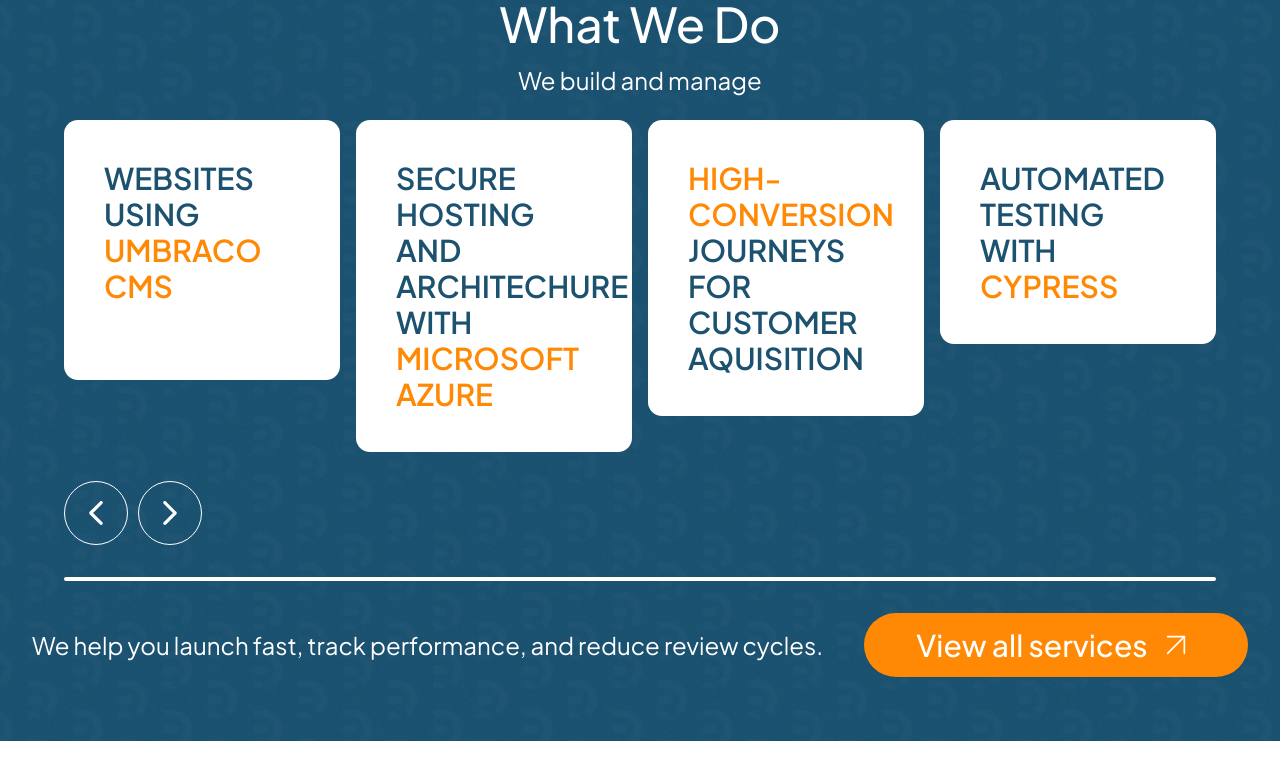
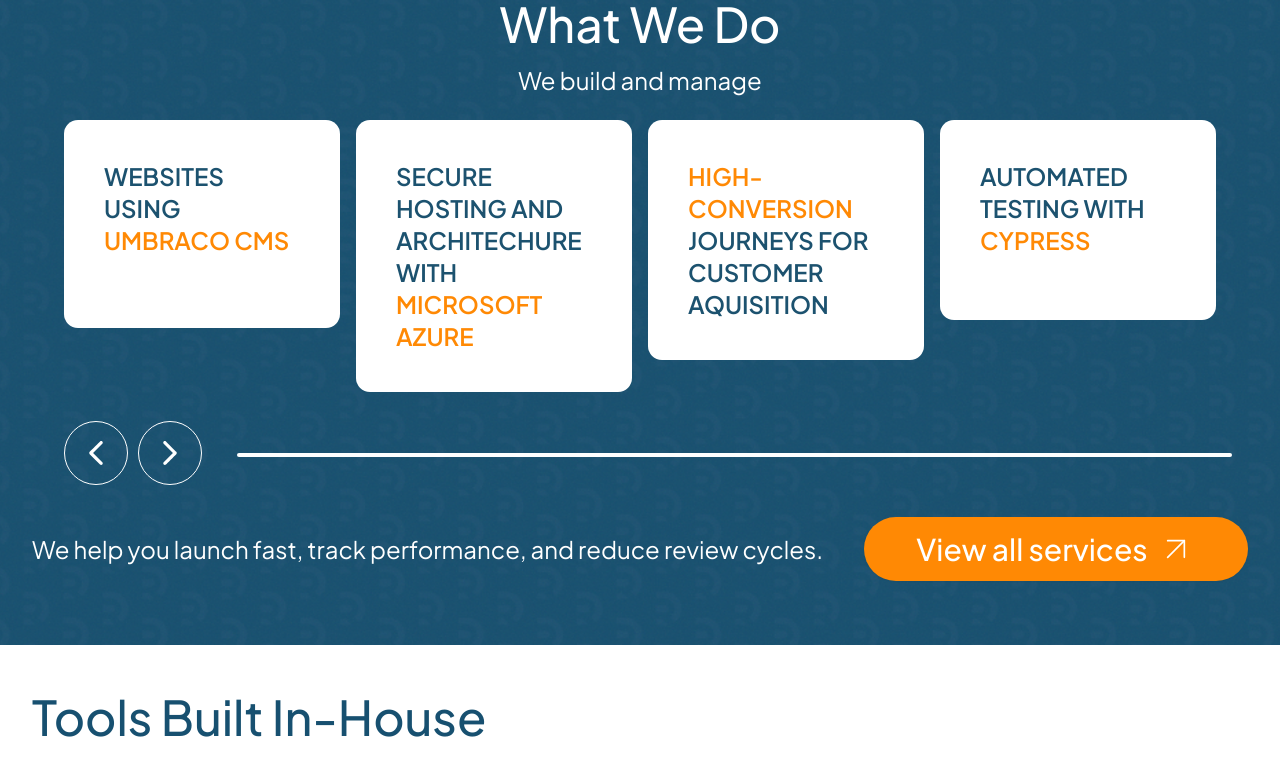
Before and after one commit to rcnsh/recognise-demo, a Next.js app: page / in a window 1280 px wide. Shown: the part 1920-2693 px from the top of the page. Built offline with nearby package versions, Linux system fonts and the light colour scheme.

Commit message:
refactor Carousel component and enhance mobile responsiveness

```diff
--- a/src/components/Carousel.tsx
+++ b/src/components/Carousel.tsx
@@ -61,11 +61,11 @@
           <PrevButton onClick={onPrevButtonClick} disabled={prevBtnDisabled} />
           <NextButton onClick={onNextButtonClick} disabled={nextBtnDisabled} />
         </div>
+        <div
+          className="mx-4 mt-8 h-[4px] w-full rounded-4xl"
+          style={gradientStyle}
+        ></div>
       </div>
-      <div
-        className="mt-8 h-[4px] w-full rounded-4xl"
-        style={gradientStyle}
-      ></div>
     </section>
   );
 };
--- a/src/pages/_app.tsx
+++ b/src/pages/_app.tsx
@@ -3,6 +3,7 @@
 import { cn } from "@/lib/utils";
 
 import "@/styles/globals.css";
+import "@/styles/embla.css";
 
 const jakarta = Plus_Jakarta_Sans({
   subsets: ["latin"],
--- a/src/pages/index.tsx
+++ b/src/pages/index.tsx
@@ -34,10 +34,7 @@
   AccordionItem,
   AccordionTrigger,
 } from "@/components/ui/accordion";
-import { type EmblaOptionsType } from "embla-carousel";
 import EmblaCarousel from "@/components/Carousel";
-
-import "@/styles/embla.css";
 
 export default function Home() {
   return (
@@ -245,8 +242,11 @@
           </h3>
           <EmblaCarousel
             slides={[
-              <div className="rounded-xl bg-white p-4 sm:p-10" key="slide-1">
-                <span className="text-xl font-semibold text-[#1c526f] uppercase sm:text-3xl">
+              <div
+                className="min-h-[100px] rounded-xl bg-white p-4 sm:p-10 lg:min-h-[200px]"
+                key="slide-1"
+              >
+                <span className="text-lg font-semibold text-[#1c526f] uppercase md:text-xl lg:text-2xl">
                   Websites using <br />
                   <span className="text-orange-400">umbraco cms</span>
                   <span>
@@ -255,62 +255,89 @@
                   </span>
                 </span>
               </div>,
-              <div className="rounded-xl bg-white p-4 sm:p-10" key="slide-2">
-                <span className="text-xl font-semibold text-[#1c526f] uppercase sm:text-3xl">
+              <div
+                className="min-h-[100px] rounded-xl bg-white p-4 sm:p-10 lg:min-h-[200px]"
+                key="slide-2"
+              >
+                <span className="text-lg font-semibold text-[#1c526f] uppercase md:text-xl lg:text-2xl">
                   Secure hosting and architechure with <br />
                   <span className="text-orange-400">microsoft azure</span>
                 </span>
               </div>,
-              <div className="rounded-xl bg-white p-4 sm:p-10" key="slide-3">
-                <span className="text-xl font-semibold text-[#1c526f] uppercase sm:text-3xl">
+              <div
+                className="min-h-[100px] rounded-xl bg-white p-4 sm:p-10 lg:min-h-[200px]"
+                key="slide-3"
+              >
+                <span className="text-lg font-semibold text-[#1c526f] uppercase md:text-xl lg:text-2xl">
                   <span className="text-orange-400">high-conversion</span>
                   <br />
                   journeys for customer aquisition
                 </span>
               </div>,
-              <div className="rounded-xl bg-white p-4 sm:p-10" key="slide-4">
-                <span className="text-xl font-semibold text-[#1c526f] uppercase sm:text-3xl">
+              <div
+                className="min-h-[100px] rounded-xl bg-white p-4 sm:p-10 lg:min-h-[200px]"
+                key="slide-4"
+              >
+                <span className="text-lg font-semibold text-[#1c526f] uppercase md:text-xl lg:text-2xl">
                   Automated testing with <br />
                   <span className="text-orange-400">cypress</span>
                 </span>
               </div>,
-              <div className="rounded-xl bg-white p-4 sm:p-10" key="slide-5">
-                <span className="text-xl font-semibold text-[#1c526f] uppercase sm:text-3xl">
+              <div
+                className="min-h-[100px] rounded-xl bg-white p-4 sm:p-10 lg:min-h-[200px]"
+                key="slide-5"
+              >
+                <span className="text-lg font-semibold text-[#1c526f] uppercase md:text-xl lg:text-2xl">
                   example slide 5 <br />
                   <br />
                   <span className="text-orange-400">####</span>
                 </span>
               </div>,
-              <div className="rounded-xl bg-white p-4 sm:p-10" key="slide-6">
-                <span className="text-xl font-semibold text-[#1c526f] uppercase sm:text-3xl">
+              <div
+                className="min-h-[100px] rounded-xl bg-white p-4 sm:p-10 lg:min-h-[200px]"
+                key="slide-6"
+              >
+                <span className="text-lg font-semibold text-[#1c526f] uppercase md:text-xl lg:text-2xl">
                   example slide 6 <br />
                   <br />
                   <span className="text-orange-400">####</span>
                 </span>
               </div>,
-              <div className="rounded-xl bg-white p-4 sm:p-10" key="slide-7">
-                <span className="text-xl font-semibold text-[#1c526f] uppercase sm:text-3xl">
+              <div
+                className="min-h-[100px] rounded-xl bg-white p-4 sm:p-10 lg:min-h-[200px]"
+                key="slide-7"
+              >
+                <span className="text-lg font-semibold text-[#1c526f] uppercase md:text-xl lg:text-2xl">
                   example slide 7 <br />
                   <br />
                   <span className="text-orange-400">####</span>
                 </span>
               </div>,
-              <div className="rounded-xl bg-white p-4 sm:p-10" key="slide-8">
-                <span className="text-xl font-semibold text-[#1c526f] uppercase sm:text-3xl">
+              <div
+                className="min-h-[100px] rounded-xl bg-white p-4 sm:p-10 lg:min-h-[200px]"
+                key="slide-8"
+              >
+                <span className="text-lg font-semibold text-[#1c526f] uppercase md:text-xl lg:text-2xl">
                   example slide 8 <br />
                   <br />
                   <span className="text-orange-400">####</span>
                 </span>
               </div>,
-              <div className="rounded-xl bg-white p-4 sm:p-10" key="slide-9">
-                <span className="text-xl font-semibold text-[#1c526f] uppercase sm:text-3xl">
+              <div
+                className="min-h-[100px] rounded-xl bg-white p-4 sm:p-10 lg:min-h-[200px]"
+                key="slide-9"
+              >
+                <span className="text-lg font-semibold text-[#1c526f] uppercase md:text-xl lg:text-2xl">
                   example slide 9 <br />
                   <br />
                   <span className="text-orange-400">####</span>
                 </span>
               </div>,
-              <div className="rounded-xl bg-white p-4 sm:p-10" key="slide-10">
-                <span className="text-xl font-semibold text-[#1c526f] uppercase sm:text-3xl">
+              <div
+                className="min-h-[100px] rounded-xl bg-white p-4 sm:p-10 lg:min-h-[200px]"
+                key="slide-10"
+              >
+                <span className="text-lg font-semibold text-[#1c526f] uppercase md:text-xl lg:text-2xl">
                   example slide 10 <br />
                   <br />
                   <span className="text-orange-400">####</span>
@@ -384,8 +411,11 @@
 
               <div className="flex flex-grow items-center space-y-4 rounded-3xl bg-white p-8 md:text-left">
                 <div className="flex-grow">
-                  <h2 className="text-3xl font-semibold text-[#0d5173]">
+                  <h2 className="hidden text-3xl font-semibold text-[#0d5173] md:block">
                     Observe IQ
+                  </h2>
+                  <h2 className="block text-3xl font-semibold text-[#0d5173] md:hidden">
+                    Change Detection
                   </h2>
                   <div className="text-sm font-light text-gray-700 md:text-xl">
                     <p>Automatically log and compare page changes.</p>
@@ -449,12 +479,32 @@
           <h3 className="text-xl font-medium text-orange-400 md:text-2xl lg:text-3xl">
             Trusted by digital leaders
           </h3>
-          <hr className="my-8 border-1 border-gray-300" />
+          <hr className="my-8 hidden border-1 border-gray-300 md:block" />
+          <div className="relative my-6 h-30 flex-col justify-between rounded-3xl bg-gray-200 p-4 md:hidden">
+            <div className="flex flex-col pt-4 pb-12 text-[#175070]">
+              <span className="text-4xl font-bold md:text-5xl">+15</span>
+              <span className="text-md md:text-xl">Years of Experience</span>
+            </div>
+            <div className="absolute right-0 bottom-0">
+              <Image
+                src="/clock.png"
+                alt="clock"
+                width={200}
+                height={200}
+                className="h-25 w-25"
+              />
+            </div>
+          </div>
           <div>
-            <span className="text-md text-center font-normal text-gray-700 md:text-xl lg:text-2xl">
+            <span className="text-md hidden font-normal text-gray-700 md:block md:text-xl lg:text-2xl">
               Based in Hertfordshire, serving London and beyond. We work with
               CTOs, CMOs, and Directors who need reliable delivery. They come to
               us when internal teams are stretched or tools are falling short.
+            </span>
+            <span className="text-md block font-normal text-gray-700 md:hidden md:text-xl lg:text-2xl">
+              We work with CTOs, CMOs, and Directors who need reliable delivery.
+              They come to us when internal teams are stretched or tools are
+              falling short.
             </span>
             <div className="text-md flex justify-between py-8 font-normal text-gray-700 md:text-xl lg:text-2xl">
               <div>
@@ -468,7 +518,7 @@
                   </li>
                 </ul>
               </div>
-              <div className="relative flex h-56 w-[35%] flex-col justify-between rounded-3xl bg-gray-200 p-4">
+              <div className="relative hidden h-56 w-[35%] flex-col justify-between rounded-3xl bg-gray-200 p-4 md:block">
                 <div className="flex flex-col">
                   <span className="text-4xl font-bold text-black md:text-5xl">
                     +15
@@ -483,7 +533,7 @@
                     alt="clock"
                     width={200}
                     height={200}
-                    className="h-20 w-20 md:h-32 md:w-32 lg:h-40 lg:w-40"
+                    className="h-40 w-40"
                   />
                 </div>
               </div>
```
